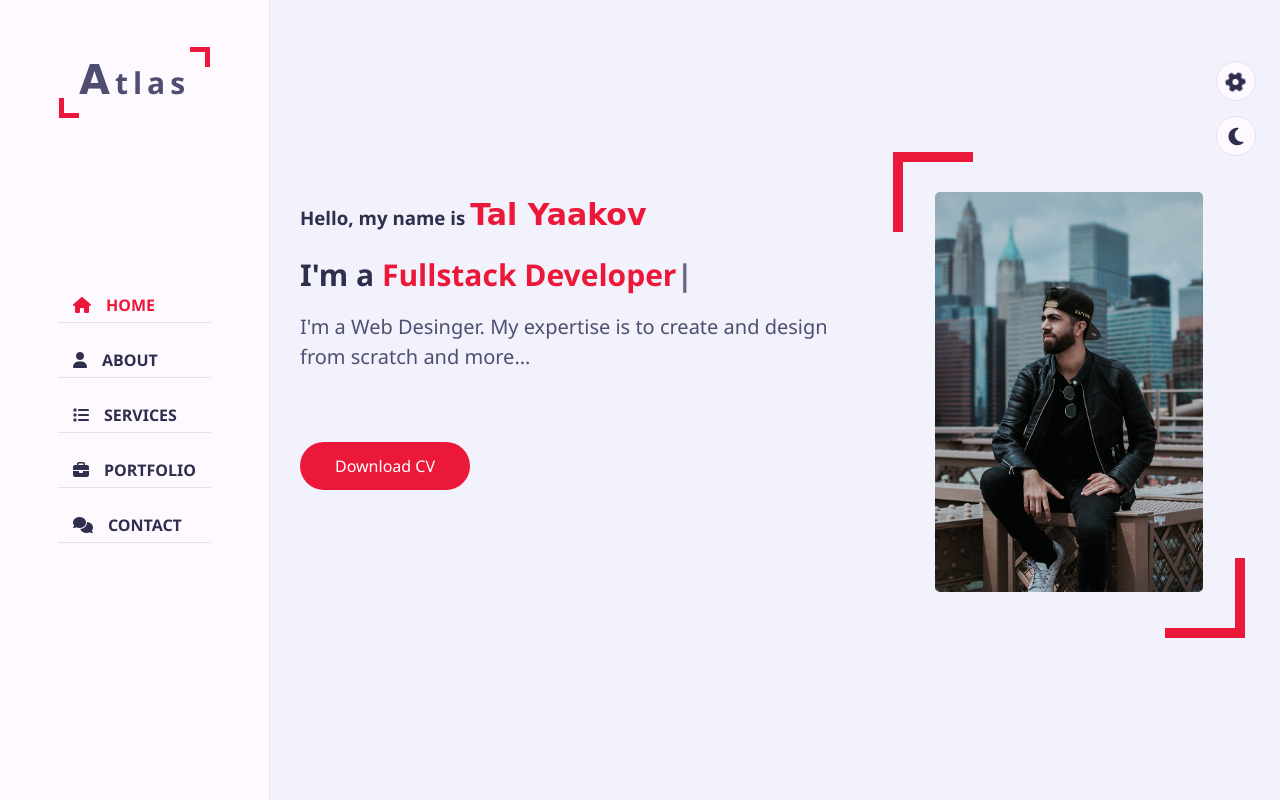
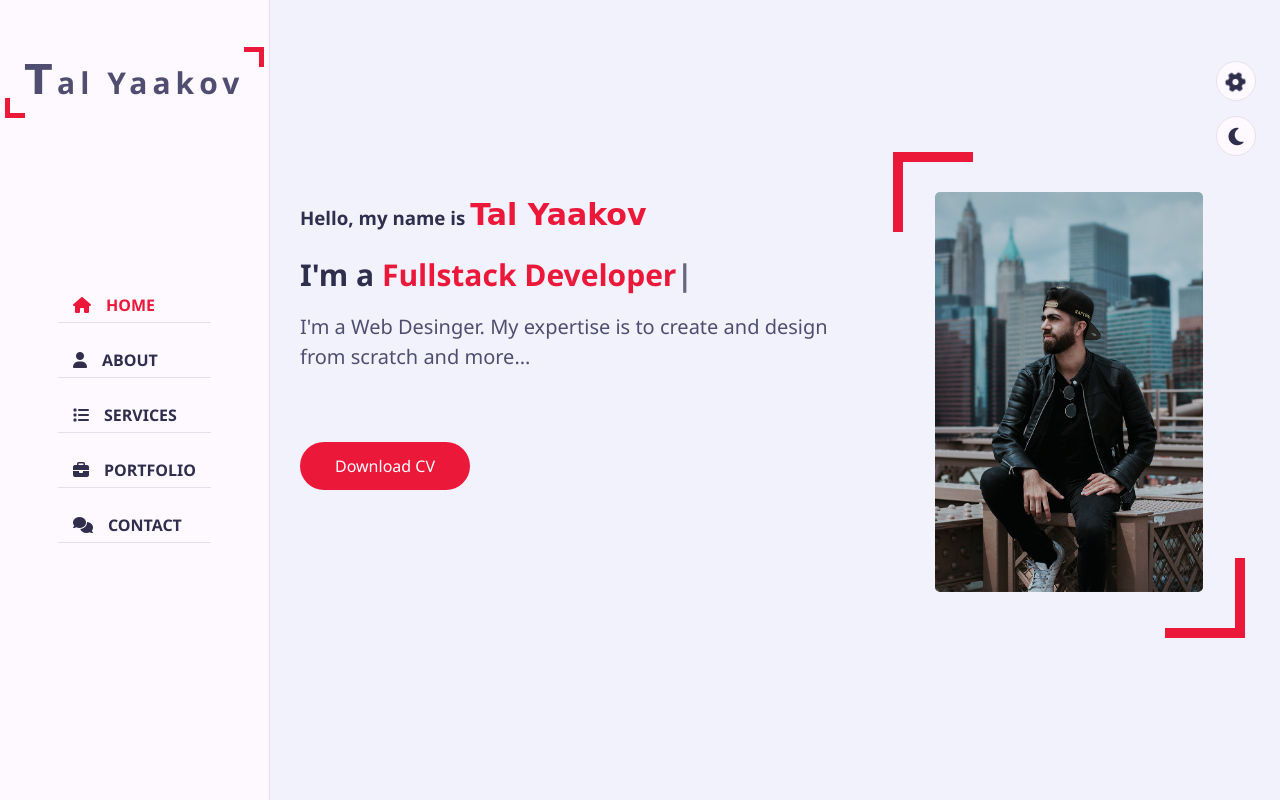
Before and after one commit to talist225/typf, a plain HTML site: page index.html in a window 1280 px wide. Drawn offline with nearby package versions, Linux system fonts and the light colour scheme; a web font is replaced by a local one.

Commit message:
Add files via upload

```diff
--- a/index.html
+++ b/index.html
@@ -56,7 +56,7 @@
       <!--Aside Start-->
       <div class="aside">
         <div class="logo">
-          <a href="#"><span>A</span>tlas</a>
+          <a href="#"><span>T</span>al Yaakov</a>
         </div>
         <div class="nav-toggler">
           <span></span>
```
